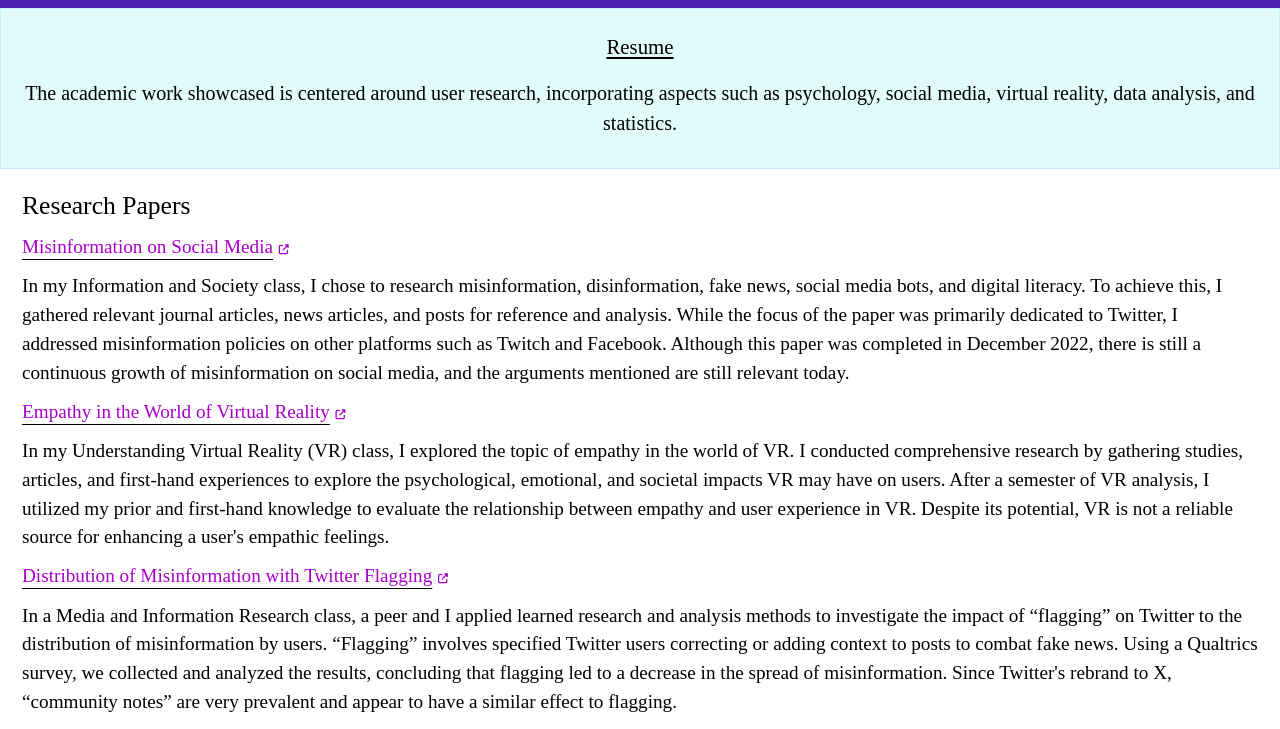
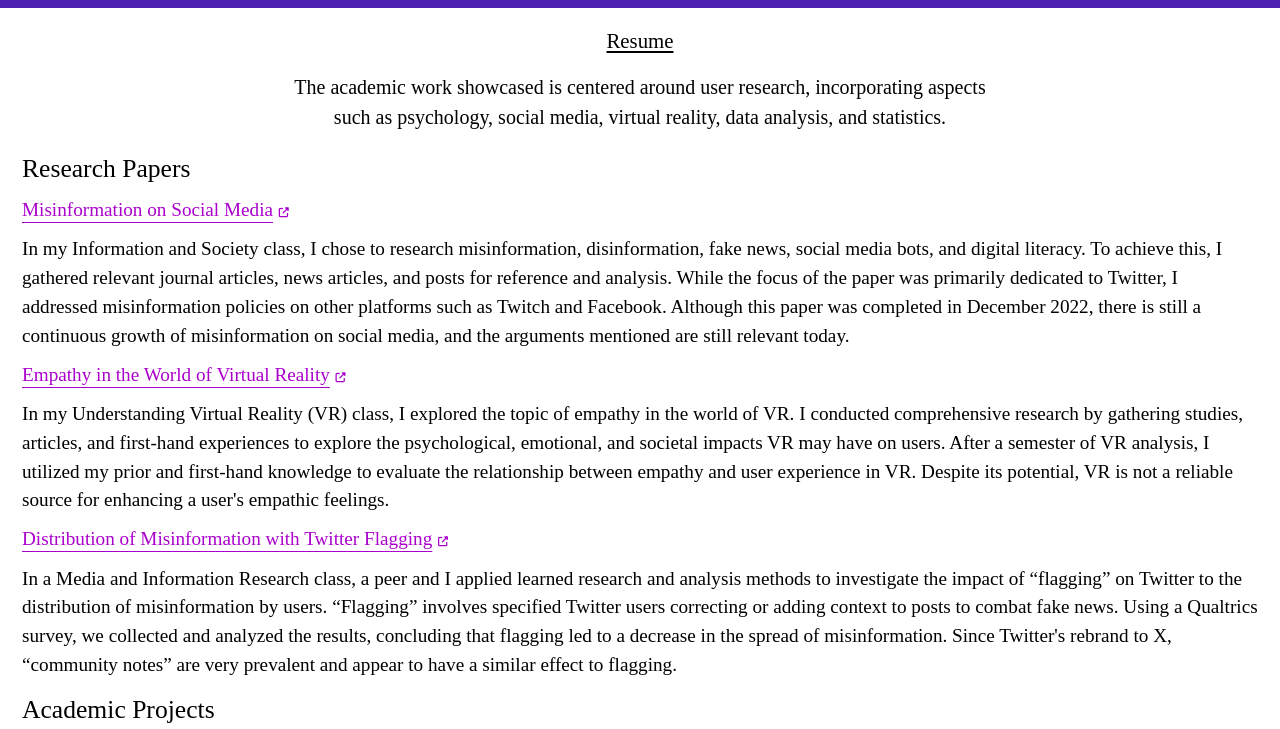
Before and after one commit to abbywright/personal-website, a plain HTML site: page work.html in a window 1280 px wide. Shown: the part 54-783 px from the top of the page. Drawn offline with Linux system fonts and the light colour scheme; a web font is replaced by a local one.

Commit message:
fix: format on various pages

```diff
--- a/screen.css
+++ b/screen.css
@@ -180,9 +180,8 @@ nav {
 }
 
 .work-top {
-   padding: 5px 16px 30px 16px;
-   background-color: rgb(225, 250, 250);
-   border: 1px solid rgb(165, 233, 253, 0.5);
+   margin: 5px 30px;
+   padding: 0px 250px;
 }
 
 .resume {
@@ -209,6 +208,7 @@ nav {
    margin: 12px 0;
    text-decoration: underline;
    text-underline-offset: 0.4em;
+   color: #AA00CC;
 }
 
 .paper-link li a, .svfe-website li a {
```
